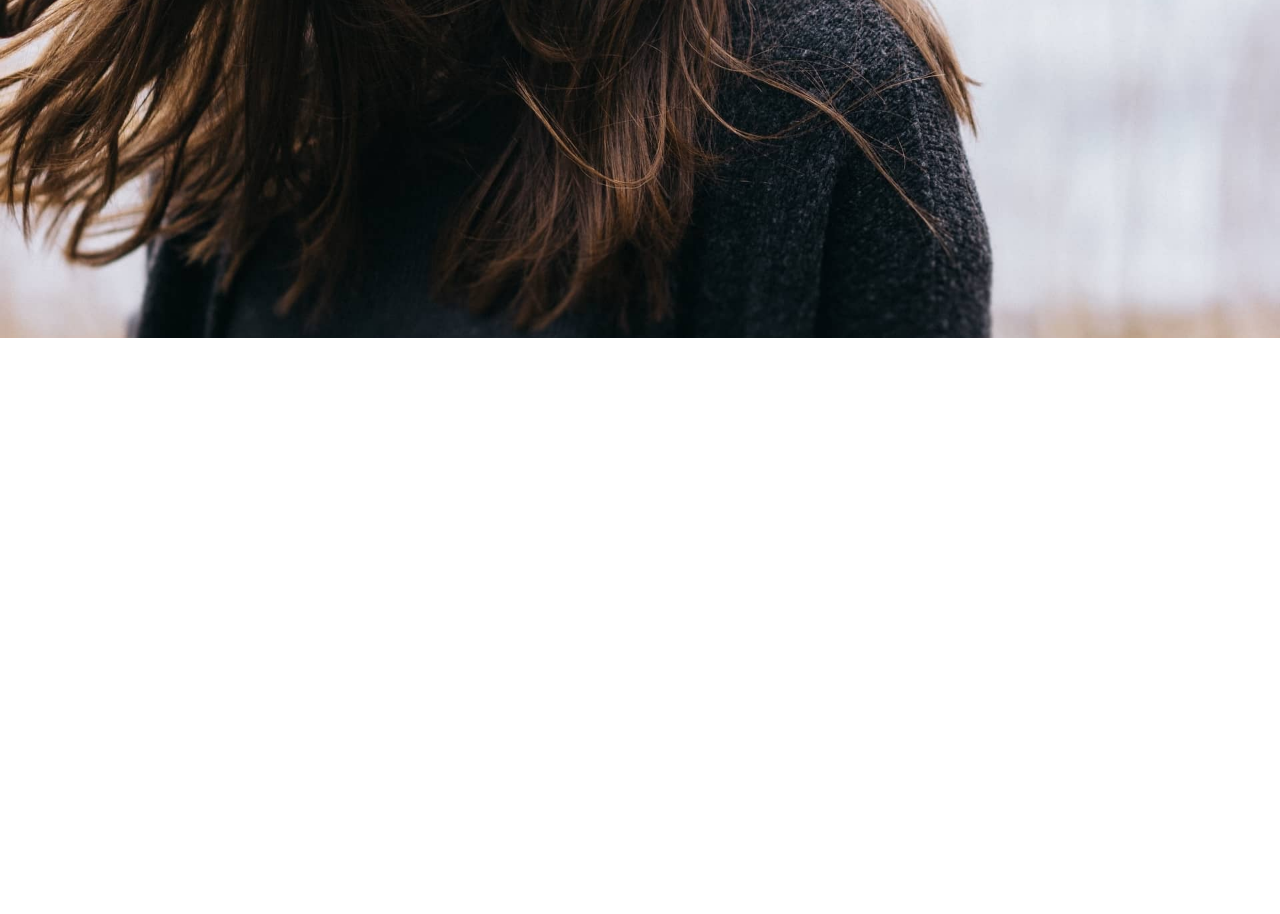
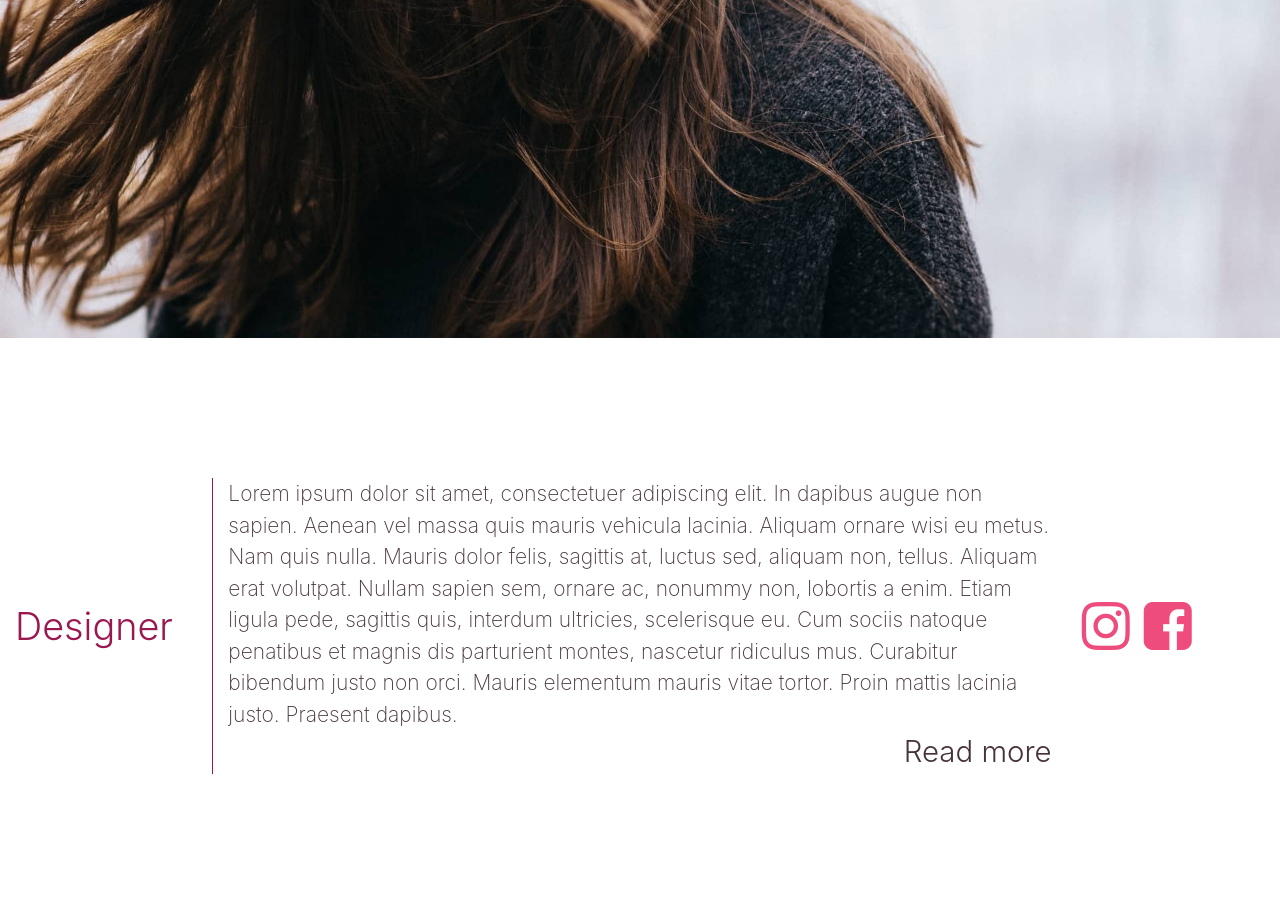
Before and after one commit to hoposon/BRSite, a website: page index.html in a window 1280 px wide. Shown: the part 862-1776 px from the top of the page. Before the commit the page ends 1200 px from the top, so only its background shows below. Drawn offline with nearby package versions, Linux system fonts and the light colour scheme.

Commit message:
WIP: designer section

```diff
--- a/index.html
+++ b/index.html
@@ -5,7 +5,7 @@
 	<meta charset="utf-8">
     <meta name="viewport" content="width=device-width, initial-scale=1, shrink-to-fit=no">
 
-	<link href="https://fonts.googleapis.com/css?family=Oswald:200,300,400,500,600,700" rel="stylesheet">
+	<!-- <link href="https://fonts.googleapis.com/css?family=Oswald:200,300,400,500,600,700" rel="stylesheet"> -->
 	<link rel="stylesheet" href="/css/styles.css">
 	<link rel="stylesheet" href="/node_modules/font-awesome/css/font-awesome.min.css">
 	<link rel="stylesheet" href="/node_modules/bootstrap-social/bootstrap-social.css">
@@ -72,68 +72,22 @@
 				</div>
 			</div>
 		</div>
-		<!-- <div id="navigation-bar" class="navigation-bar row">
-			<div class="col-12">
-				<div class="navbar-main row justify-content-start navigation">
-					<div class="col-5 offset-1 col-sm-5 offset-sm-1">
-						<a class="navbar-logo" href="#home"></a>
-					</div>
-					<div class="col-5 col-sm-5 d-flex justify-content-end align-items-center">
-						<a class="navbar-show navigation" aria-controls="navbarNav" aria-expanded="false" aria-label="Toggle navigation">Menu</a>
-					</div>
+		<div id="home" class="home row">
+		</div>
+		<div id="designer" class="designer small-section row">
+			<div class="designer-heading col-12 col-md-2 d-flex align-items-center f-small-heading">
+				Designer
+			</div>
+			<div class="col-12 col-md-8 d-flex flex-column justify-content-center f-small-text">
+				Lorem ipsum dolor sit amet, consectetuer adipiscing elit. In dapibus augue non sapien. Aenean vel massa quis mauris vehicula lacinia. Aliquam ornare wisi eu metus. Nam quis nulla. Mauris dolor felis, sagittis at, luctus sed, aliquam non, tellus. Aliquam erat volutpat. Nullam sapien sem, ornare ac, nonummy non, lobortis a enim. Etiam ligula pede, sagittis quis, interdum ultricies, scelerisque eu. Cum sociis natoque penatibus et magnis dis parturient montes, nascetur ridiculus mus. Curabitur bibendum justo non orci. Mauris elementum mauris vitae tortor. Proin mattis lacinia justo. Praesent dapibus.
+				<div class="row justify-content-end">
+					<a id='readMoreDesigner' class="f-small-text-readm" href="#">Read more</a>
 				</div>
 			</div>
-			<div class="nav-bar-items col-12 d-flex align-items-center justify-content-center">
-				<div>
-					<div class="main-menu-items row justify-content-center pb-3">
-						<div class="col-10 col-md-2 navigation">
-							<a class="nav-link" href="#home">Home</a>
-						</div>
-						<div class="navbar-hide col-2 d-md-none align-self-center navigation">
-							<a class="nav-link" href="#"></a>
-						</div>
-						<div class="col-12 col-md-2 navigation">
-							<a class="nav-link" href="#">News</a>
-						</div>
-						<div class="col-12 col-md-2 navigation">
-							<a class="nav-link" href="#">Collections</a>
-						</div>
-						<div class="col-12 col-md-2 navigation">
-							<a class="nav-link" href="#">Events</a>
-						</div>
-						<div class="col-12 col-md-2 navigation">
-							<a class="nav-link" href="#">Boutique</a>
-						</div>
-						<div class="col-12 col-md-2 navigation">
-							<a class="nav-link" href="#">Contacts</a>
-						</div>
-					</div>
-					<div class="row small-menu-items pt-3">
-						<div class="col-12 navigation-small">
-							<a class="nav-link" href="#home">Home</a>
-						</div>
-						<div class="col-12 navigation-small">
-							<a class="nav-link" href="#">News</a>
-						</div>
-						<div class="col-12 navigation-small">
-							<a class="nav-link" href="#">Collections</a>
-						</div>
-					</div>
-					<div class="row small-menu-items">
-						<div class="col-12 navigation">
-							<a class="nav-link" href="#home">Home</a>
-						</div>
-						<div class="col-12 col-md-11 navigation">
-							<a class="nav-link" href="#">News</a>
-						</div>
-						<div class="navbar-hide d-none d-md-block col-md-1 align-self-center navigation">
-							<a class="nav-link" href="#"></a>
-						</div>
-					</div>
-				</div>
+			<div class="col-12 col-md-2 d-flex align-items-center socials">
+				<a class="mr-3" href="#"><i class="fa fa-instagram"></i></a>
+				<a href="#"><i class="fa fa-facebook-square"></i></a>
 			</div>
-		</div> -->
-		<div id="home" class="home row">
 		</div>
 	</div>
 
--- a/sass/base/fonts.scss
+++ b/sass/base/fonts.scss
@@ -2,8 +2,8 @@
 @import "../node_modules/bootstrap/scss/bootstrap";
 
 // font
-$font-family: 'Oswald', sans-serif;
-// $font-family: sans-serif;
+// $font-family: 'Oswald', sans-serif;
+$font-family: sans-serif;
 
 // font weight
 $f-extra-light: 200;
@@ -20,7 +20,7 @@ $size-xl: 2.8rem;
 $size-l: 2.7rem;
 $size-m: 2.1rem;
 $size-s: 1.5rem;
-$size-xs: 0.8rem;
+$size-xs: 1.2rem;
 $size-xxs: 0.6rem;
 $size-xxxs: 0.5rem;
 
@@ -67,13 +67,15 @@ html {
 }
 
 .f-small-text {
-	font-size: $size-xs;
+	font-size: $size-s;
 	font-weight: $f-extra-light;
+	color: $color-d-shade;
 }
 
 .f-small-text-readm {
 	font-size: $size-m;
 	font-weight: $f-light;
+	color: $color-d-shade;
 }
 
 .f-big-heading {
--- a/sass/styles.scss
+++ b/sass/styles.scss
@@ -69,7 +69,7 @@
 		}
 		@include media-breakpoint-up(xl) {
 			width: 300px;
-			height: 150px;
+			// height: 150px;
 		}
 	}
 	.navbar-show.navigation {
@@ -194,6 +194,7 @@
 	background-position: center;
 	background-repeat: no-repeat;
 	background-size: cover;
+	background-attachment: fixed;
 	// Small devices (landscape phones, 576px and up)
 	@include media-breakpoint-up(sm) {
 		background-image: url('../images/home/sm/motoki-tonn.jpg');
@@ -214,3 +215,17 @@
 		background-image: url('../images/home/xxl/motoki-tonn.jpg');
 	}
 }
+
+.small-section {
+	min-height: 30vh;
+	padding: 10rem 0;
+	.designer-heading {
+		border-right: 1px solid $color-main;
+	}
+	.socials {
+		a {
+			color: $color-add;
+			font-size: $size-xxxl;
+		}
+	}
+}
```
Also changed, not shown: css/styles.css.
